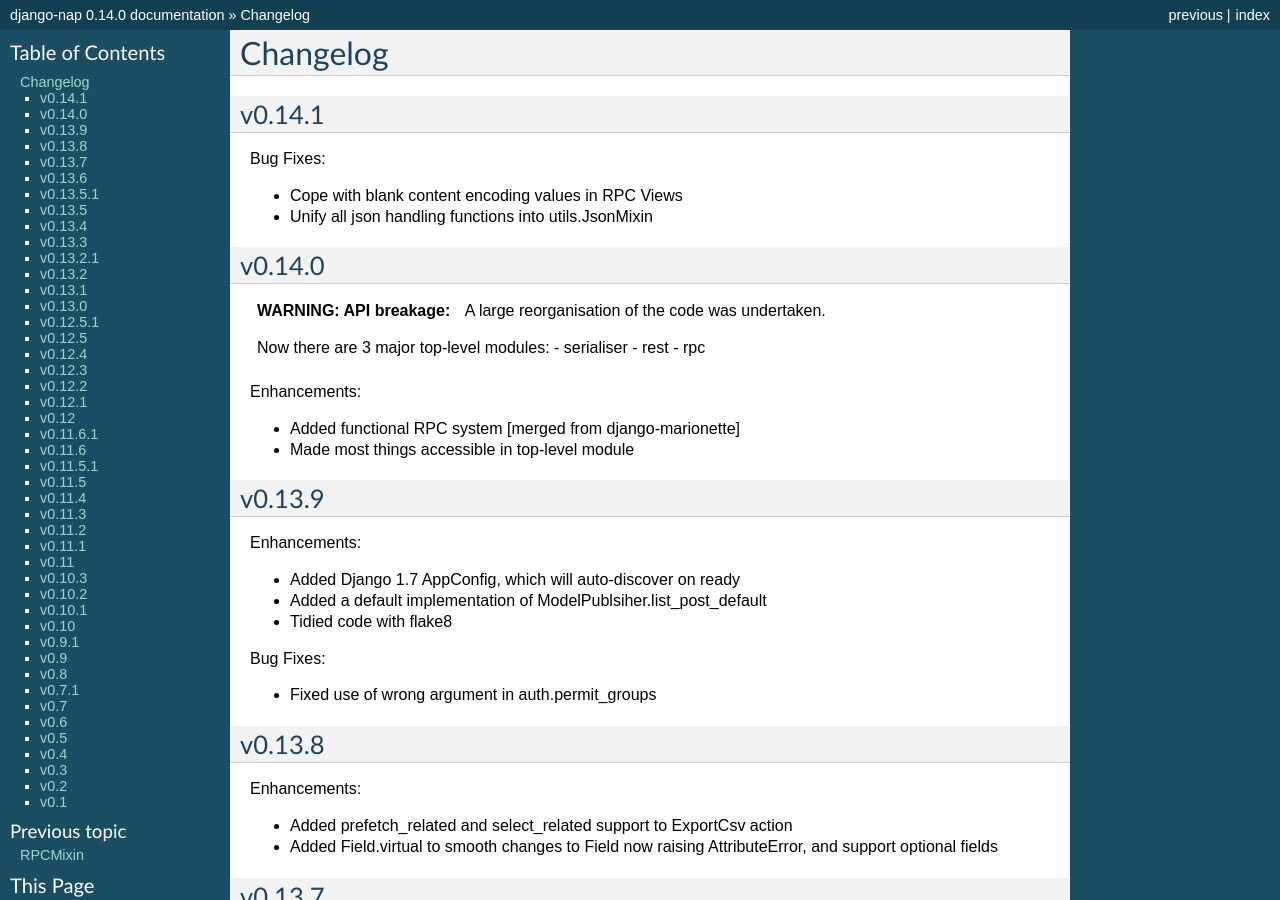
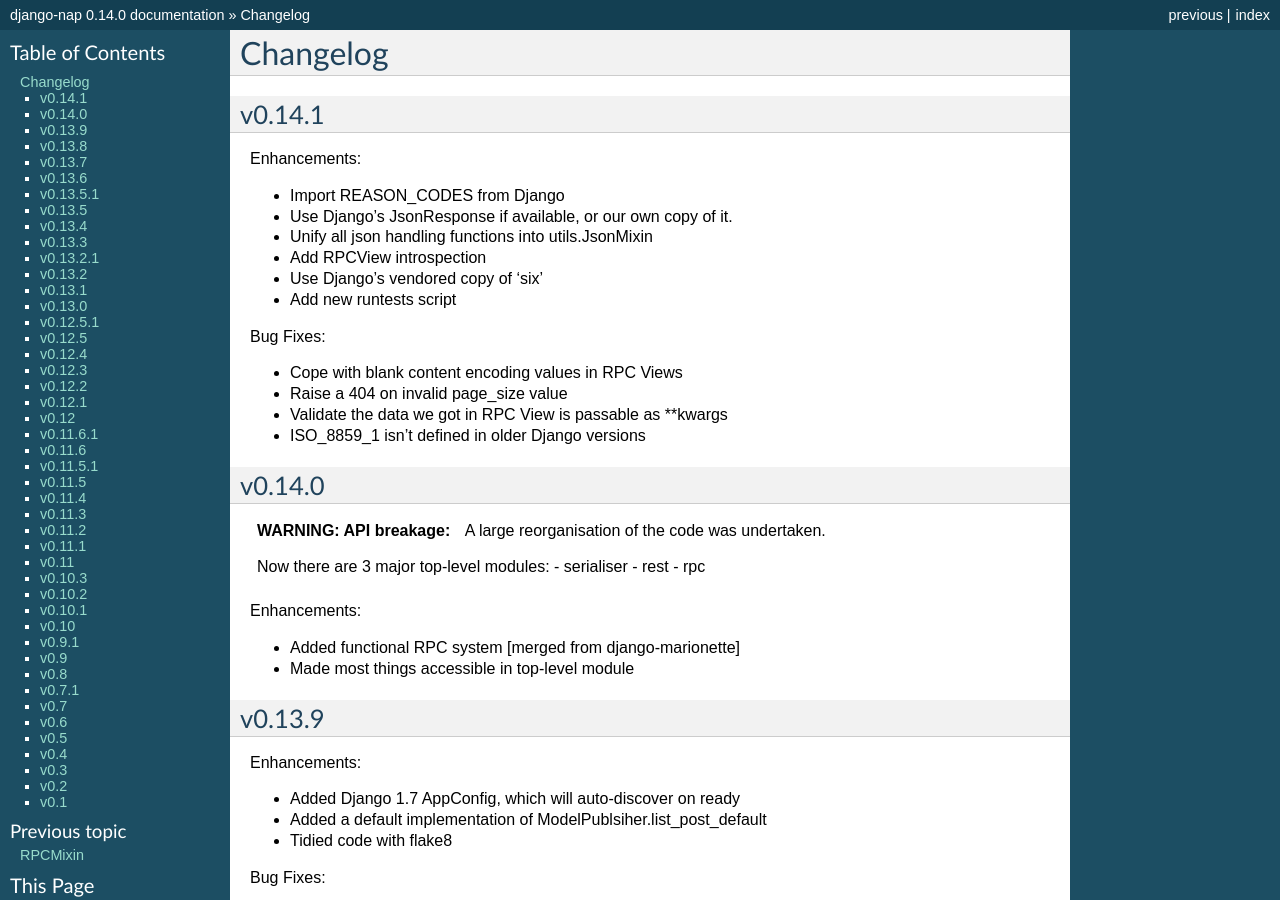
Before and after one commit to funkybob/django-nap, a Sphinx documentation site: the page built from docs/changelog.rst, in a window 1280 px wide and 900 px high. Built offline with Sphinx 7.4.7, drawn with Linux system fonts in a browser that asks for light colours; pages that are not in the unit, such as notebooks, are missing from menus.

Commit message:
Updated changelog

```diff
--- a/docs/changelog.rst
+++ b/docs/changelog.rst
@@ -5,10 +5,21 @@
 v0.14.1
 =======
 
+Enhancements:
+
++ Import REASON_CODES from Django
++ Use Django's JsonResponse if available, or our own copy of it.
++ Unify all json handling functions into utils.JsonMixin
++ Add RPCView introspection
++ Use Django's vendored copy of 'six'
++ Add new runtests script
+
 Bug Fixes:
 
 + Cope with blank content encoding values in RPC Views
-+ Unify all json handling functions into utils.JsonMixin
++ Raise a 404 on invalid page_size value
++ Validate the data we got in RPC View is passable as \**kwargs
++ ISO_8859_1 isn't defined in older Django versions
 
 v0.14.0
 =======
```
